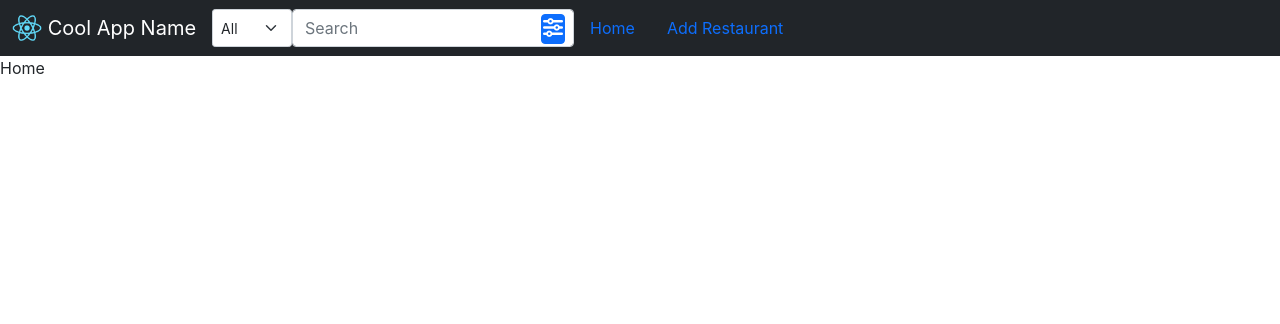
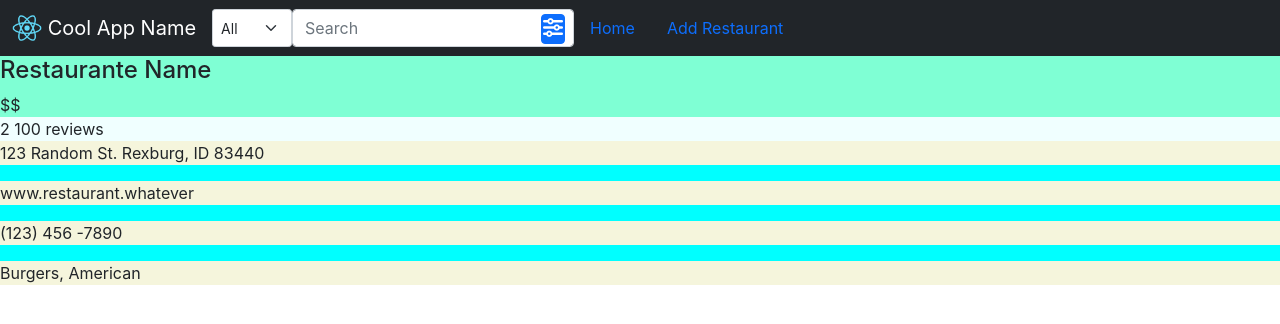
Before and after one commit to filipecamargos/Trust-Eat, a JavaScript app: page / in a window 1280 px wide. Shown: the top 324 px of the page. Built offline with nearby package versions, Linux system fonts and the light colour scheme; the HTML template or start-up script is replaced by a standard one.

Commit message:
RestaurantCard structure

```diff
--- a/src/components/Cards/RestaurantCard.js
+++ b/src/components/Cards/RestaurantCard.js
@@ -1,3 +1,6 @@
+import styles from "./RestaurantCard.module.css"
+
+//TODO: Remove the DUMMY_DATA and get it from the props!
 const DUMMY_DATA = {
     name: "Restaurante Name",
     priceTag: '$$',
@@ -7,11 +10,26 @@ const DUMMY_DATA = {
     site: "www.restaurant.whatever",
     phone: "(123) 456 -7890",
     type: ['Burgers', 'American'],
+    id:1
 }
 
 const RestaurantCard = (props) => {
-    return <h1>Test</h1>
-
+    return (
+        <div className={styles.restaurant_card} key={DUMMY_DATA.id}>
+            <div className={styles.restaurant_card_top_title}>
+                <h4>{DUMMY_DATA.name}</h4>
+                <span>{DUMMY_DATA.priceTag}</span>
+            </div>
+            <div className={styles.restaurant_review_line}>
+                <span>{DUMMY_DATA.review} </span>
+                <span>{DUMMY_DATA.numberOfReviews} reviews</span>
+            </div>
+            <p className={styles.restaurant_card_single_description}>{DUMMY_DATA.address}</p>
+            <p className={styles.restaurant_card_single_description}>{DUMMY_DATA.site}</p>
+            <p className={styles.restaurant_card_single_description}>{DUMMY_DATA.phone}</p>
+            <p className={styles.restaurant_card_single_description}>{DUMMY_DATA.type.toString().replace(',', ', ')}</p>
+        </div>
+    );
 };
 
 export default RestaurantCard;
--- /dev/null
+++ b/src/components/Cards/RestaurantCard.module.css
@@ -0,0 +1,15 @@
+.restaurant_card {
+    background-color: aqua;
+}
+
+.restaurant_card_top_title {
+    background-color: aquamarine;
+}
+
+.restaurant_review_line {
+    background-color: azure;
+}
+
+.restaurant_card_single_description {
+    background-color: beige;
+}
--- a/src/components/Home/Home.js
+++ b/src/components/Home/Home.js
@@ -1,5 +1,7 @@
+import RestaurantCard from "../Cards/RestaurantCard";
+
 const Home = () => {
-  return <div>Home</div>;
+  return <div><RestaurantCard /></div>;
 };
 
 export default Home;
```
